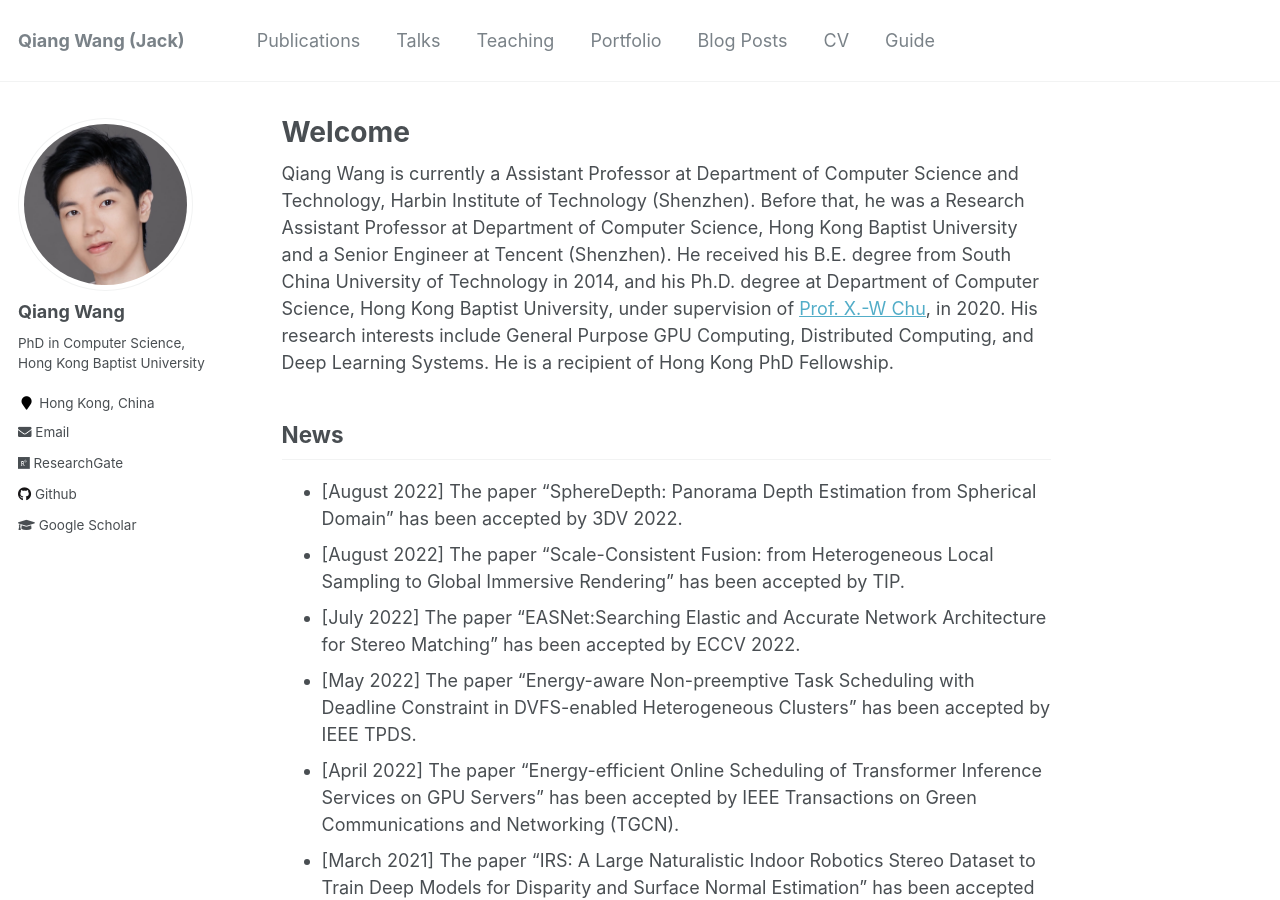
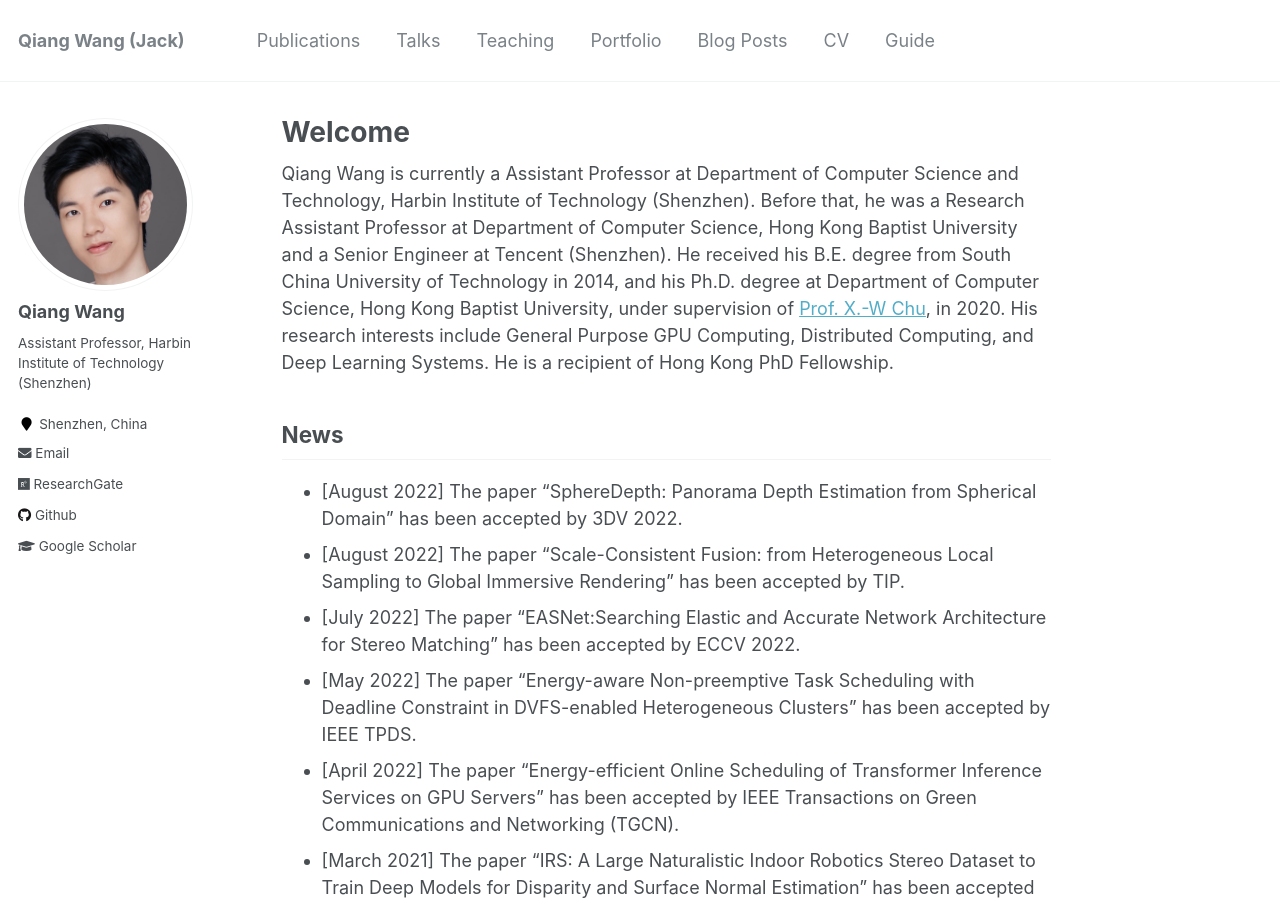
Before and after one commit to blackjack2015/blackjack2015.github.io, a Jekyll site: the page built from _pages/about.md, in a window 1280 px wide and 900 px high. Built offline with Jekyll 4.4.1, drawn with Linux system fonts in a browser that asks for light colours.

Commit message:
Update _config.yml

```diff
--- a/_config.yml
+++ b/_config.yml
@@ -82,11 +82,11 @@ analytics:
 author:
   name             : "Qiang Wang"
   avatar           : "Jack.jpeg"
-  bio              : "PhD in Computer Science, Hong Kong Baptist University"
-  location         : "Hong Kong, China"
+  bio              : "Assistant Professor, Harbin Institute of Technology (Shenzhen)"
+  location         : "Shenzhen, China"
   employer         :
   googlescholar    : "https://scholar.google.com/citations?hl=zh-CN&user=6YzjcNgAAAAJ"
-  email            : "qiangwang@comp.hkbu.edu.hk"
+  email            : "qiang.wang@hit.edu.cn"
   researchgate     : "https://www.researchgate.net/profile/Qiang_Wang96"
   uri              :
   bitbucket        :
```
